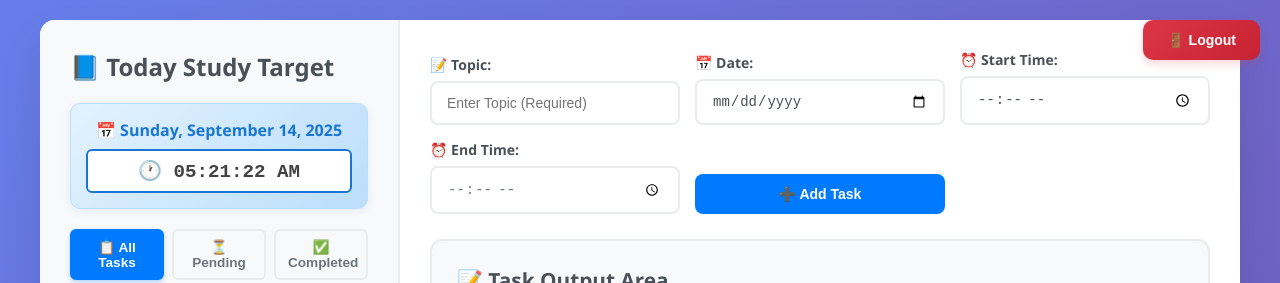
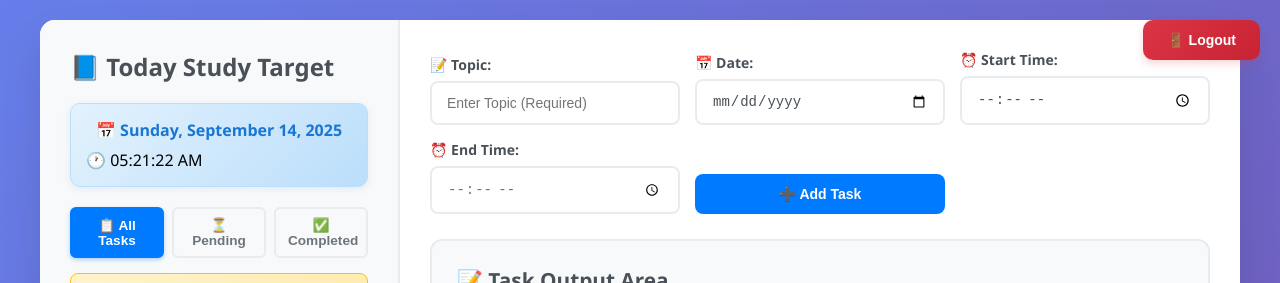
Before and after one commit to saurav7545/todolist, a plain HTML site: page FORENTEND/index.html in a window 1280 px wide. Shown: the top 283 px of the page. Drawn offline with Linux system fonts and the light colour scheme.

Commit message:
Updated Readme.md

```diff
--- a/FORENTEND/index.html
+++ b/FORENTEND/index.html
@@ -22,7 +22,7 @@
       <h3>📘 Today Study Target</h3>
       <div class="date-time-display">
         <div class="current-date" id="current-date">Loading...</div>
-        <div class="current-time" id="current-time">Loading...</div>
+        <div class="time" id="current-time">Loading...</div>
       </div>
 
       <!-- Task Filter Buttons -->
```
Also changed, not shown: README.md.
